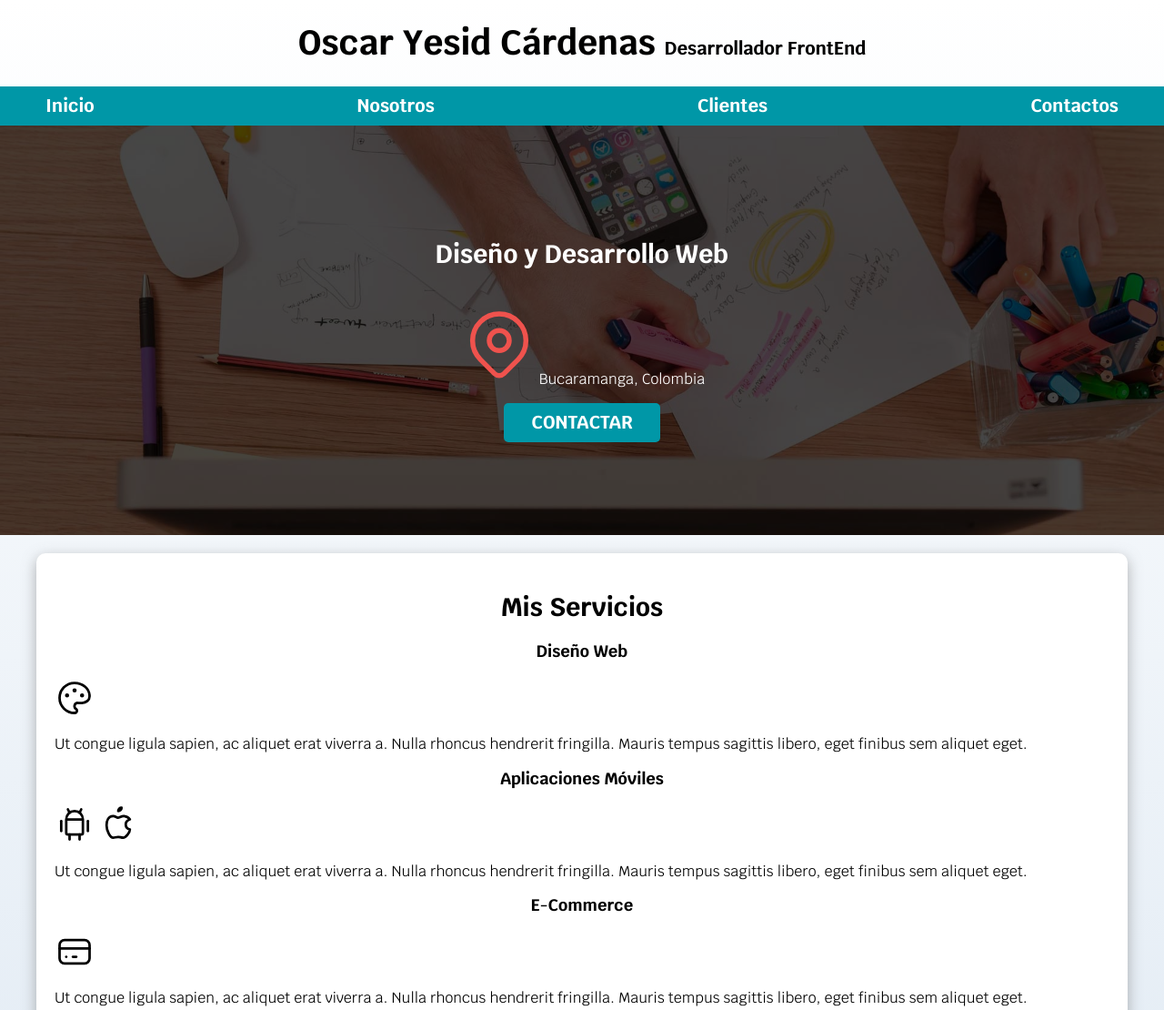
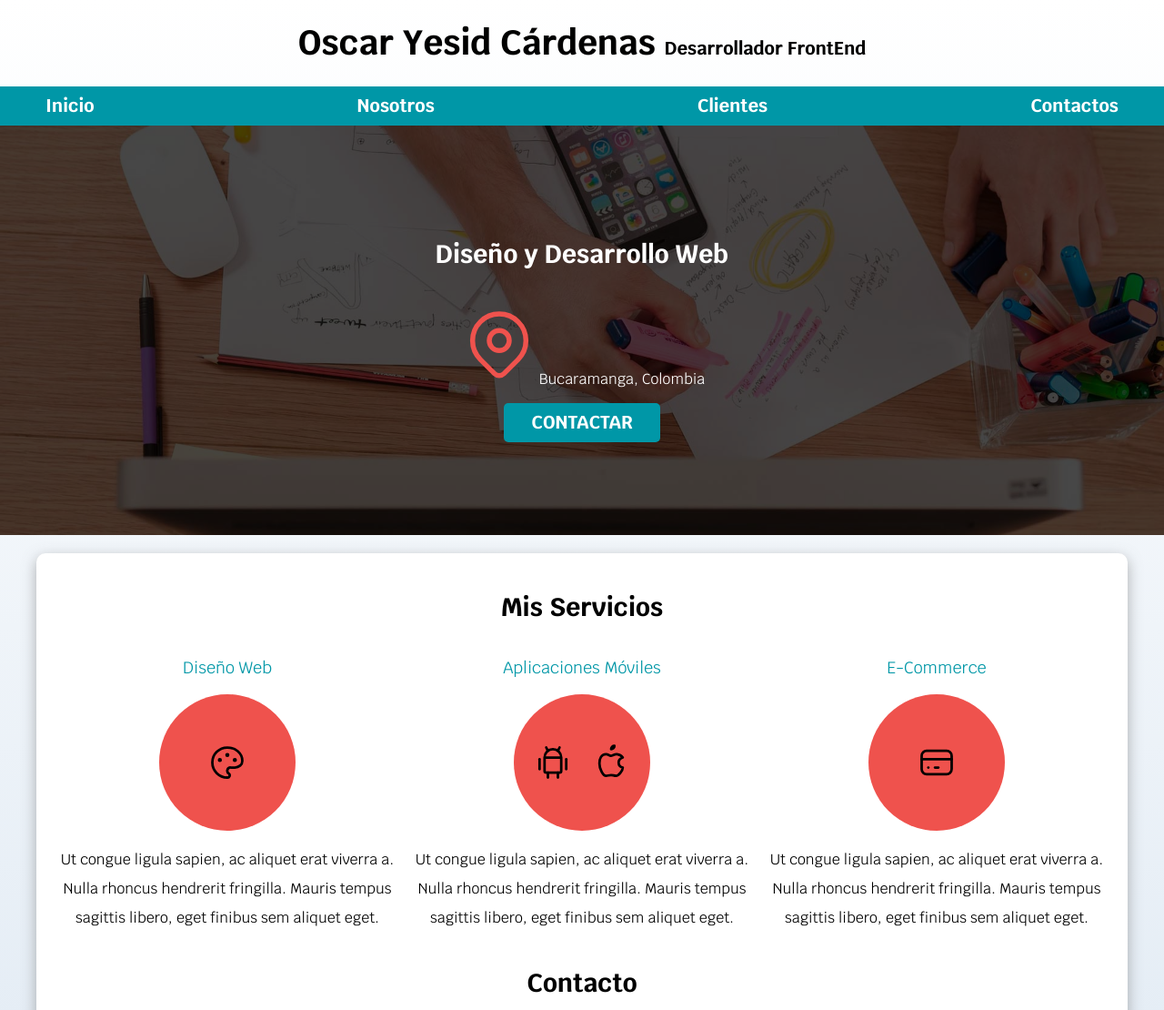
Before and after one commit to oscardenas17/dise-oHtmlCss, a plain HTML site: page index.html in a window 1280 px wide. Shown: the top 1110 px of the page at 91% size. Drawn offline with Linux system fonts and the light colour scheme.

Commit message:
Css a Sección Mis servicios -

```diff
--- a/css/style.css
+++ b/css/style.css
@@ -123,5 +123,39 @@ h3{
 .contenido-hero p{
     color:  var(--blanco) ;
 }
+/*Banner */
 
-/*Banner */
+/*Servicios*/
+@media (min-width: 768px) {
+    .servicios{
+        display: grid;
+        grid-template-columns:  repeat(3, 1fr);
+        column-gap: 1rem;
+    }
+}
+
+.servicio{
+    display: flex;
+    flex-direction: column;
+    align-items: center;
+
+}
+.servicio h3{
+    color: var(--secundario);
+    font-weight: normal;
+}
+.servicio p{
+    line-height: 2;
+    text-align: center;
+}
+.servicio .iconos{
+    height: 15rem;
+    width: 15rem;
+    background-color: var(--primario);
+    border-radius: 50%;
+    display: flex;
+    justify-content:space-evenly ;
+    align-items: center;
+}
+
+/*Servicios*/
--- a/index.html
+++ b/index.html
@@ -92,8 +92,8 @@
                           </svg>
                     </div>
                     <p>Ut congue ligula sapien, ac aliquet erat viverra a. Nulla rhoncus hendrerit fringilla. Mauris tempus sagittis libero, eget finibus sem aliquet eget.</p>
-                </div>
-        </main>
+                </div> <!--servicio -->
+        </main><!--servicios -->
 
         <div id="contacto" class="contacto">
             <h2>Contacto</h2>
```
